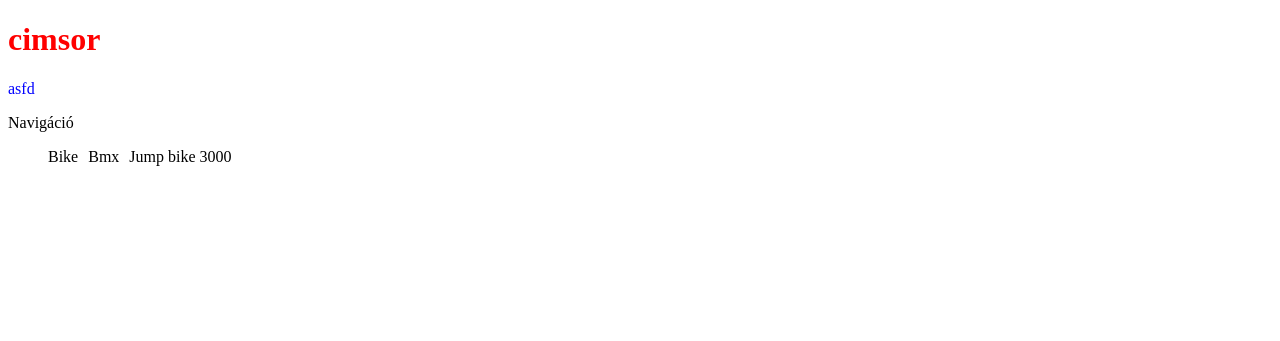
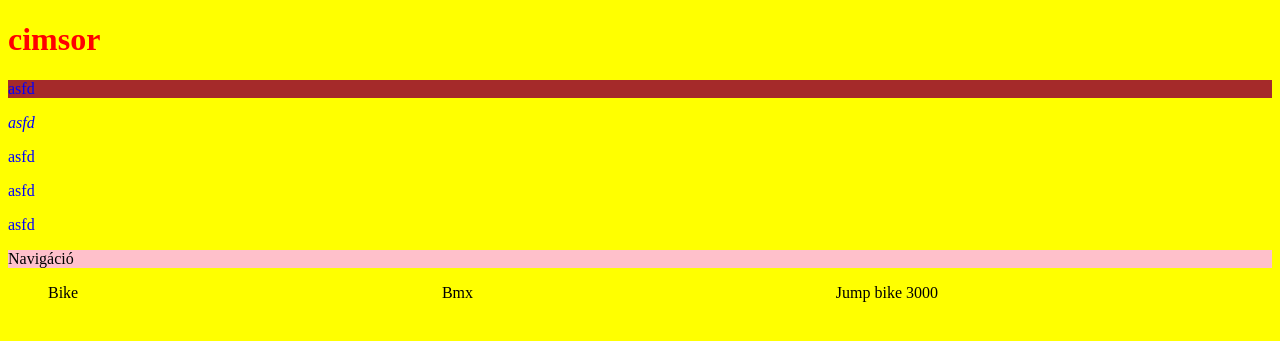
Before and after one commit to atloZ/WebOKJ, a PHP site: page /01.html in a window 1280 px wide. Shown: the top 341 px of the page. Run offline with PHP 8.4, Linux system fonts and the light colour scheme.

Commit message:
css alapok

```diff
--- a/frontend/01/01.html
+++ b/frontend/01/01.html
@@ -16,11 +16,19 @@
 <body>
 
     <h1 style="color: red;">cimsor</h1>
+
+    <p class="error">asfd</p>
+
+    <article>
     <p>asfd</p>
+        <p>asfd</p>
+        <p>asfd</p>
+        <p>asfd</p>
+    </article>
 
     <!-- komment -->
 
-    <nav>Navigáció</nav>
+    <nav id="nev">Navigáció</nav>
 
     <nav>
         <ol>
--- a/frontend/01/style.css
+++ b/frontend/01/style.css
@@ -1,9 +1,58 @@
-p{
+p, div {
     color: blue;
+}
+
+/* class jelölés */
+.error {
+    background-color: red;
+}
+
+/* tag class jelölés */
+p.error {
+    background-color: brown;
+}
+
+/* id kiválasztás */
+    /* mindig ez a legerősebb, kivéve ha html-be van írva */
+#nev {
+background-color: pink;
 }
 
 nav > ol > li {
     list-style-type: none;
     float: left;
-    margin-right: 10px;
+    /* margin-right: 10px; */
+
+    height: 2em;
+    /* anya elem 33%a - 10px  */
+    width: calc(33% - 10px);
 }
+
+/* p tag első leszármazotjára vonatkozik */
+p:first-child{
+    font-style: italic;
+}
+
+article::before{
+    counter: 'Elötte';
+}
+
+article::before{
+    counter: 'Utána';
+}
+
+/* általános tag */
+*{
+    font-style: normal;
+}
+
+/* képernyő mérettől függő css */
+@media screen and (min-width: 1000px) {
+    body{
+        background-color: yellow;
+    }
+}
+
+@media ponter{}
+
+/* https://developer.mozilla.org/en-US/docs/Web/css */
```
Also changed, not shown: 1 other file.
